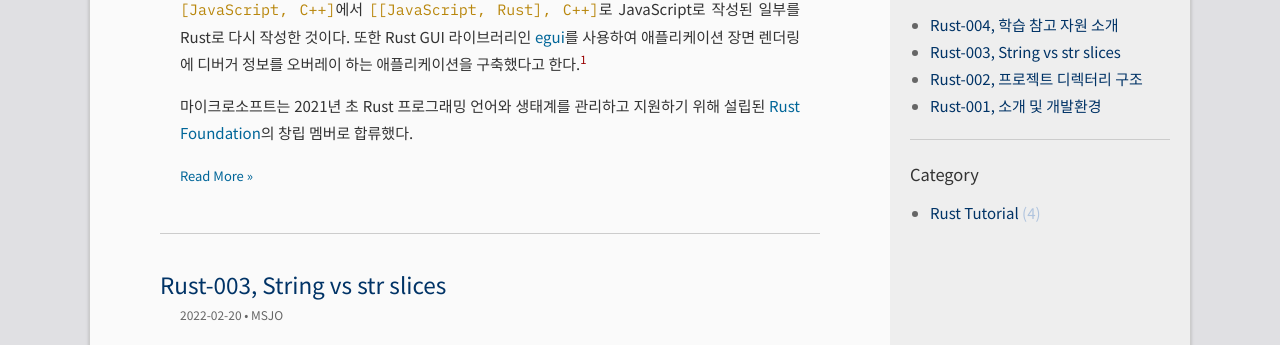
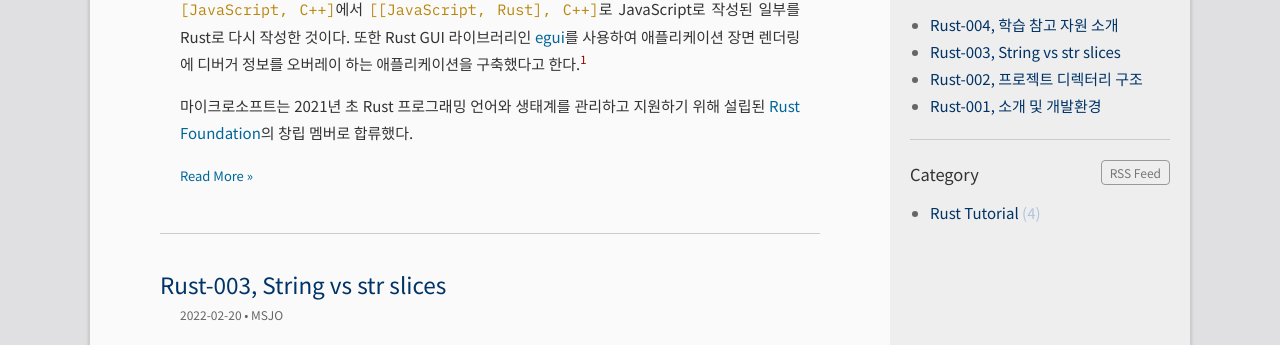
Before and after one commit to DebugJO/rustlang, a Jekyll site: the page built from index.html, in a window 1280 px wide. Shown: the part 372-717 px from the top of the page. Built offline with Jekyll 4.4.1, drawn with Linux system fonts in a browser that asks for light colours; the list of posts is cut into pages by our own code.

Commit message:
Update sidebar.html

```diff
--- a/_includes/sidebar.html
+++ b/_includes/sidebar.html
@@ -27,7 +27,7 @@
 </div>
 
 <div class="col-box">
-  <div class="col-box-title">Category</div>
+  <div class="col-box-title">Category <a class="rss-link" style="color: #777;" href="https://rustlang.kr/feed.xml">RSS Feed</a></div>
   <ul class="post-list">
     {% for category in site.categories %}
       <li><a class="post-link" href="{{ root_url }}/category/#{{ category | first }}" cate="{{ category | first }}">{{ category | first }}</a> <span style="color:lightsteelblue;">({{ category | last | size }})</span></li>
```
